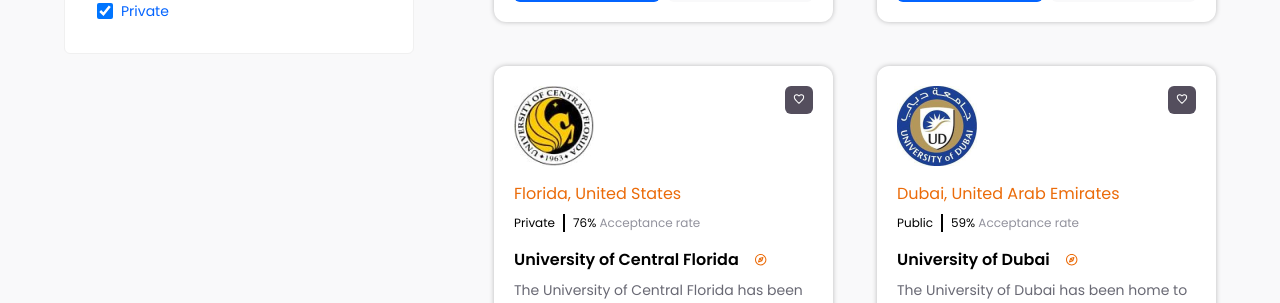
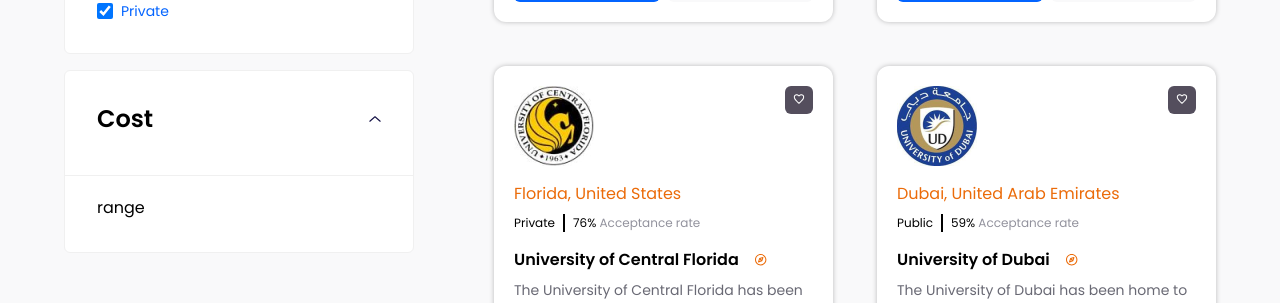
Before and after one commit to shruti271/university_listing_nextjs, a Next.js app in the folder compo-frontend/: page /universities in a window 1280 px wide. Shown: the part 850-1153 px from the top of the page. Built offline with nearby package versions, Linux system fonts and the light colour scheme.

Commit message:
Refactor interactive card

```diff
--- a/compo-frontend/components/filter/Filter.js
+++ b/compo-frontend/components/filter/Filter.js
@@ -1,3 +1,4 @@
+import Cost from './cost/Cost';
 import InstituteType from './institute-type/InstituteType';
 import SearchLocation from './search-location/SearchLocation';
 
@@ -6,6 +7,7 @@ const Filter = () => {
     <div className="flex flex-col space-y-4">
       <SearchLocation />
       <InstituteType />
+      <Cost />
     </div>
   );
 };
--- /dev/null
+++ b/compo-frontend/components/filter/cost/Cost.js
@@ -0,0 +1,9 @@
+import CardInteractive from '../shared/card-interactive/CardInteractive';
+import CardWrapper from '../shared/card-wrapper/CardWrapper';
+import FilterTitle from '../shared/filter-title/FilterTitle';
+
+const Cost = () => {
+  return <CardInteractive cardTitle="Cost" bottomComponent={<h2>range</h2>} />;
+};
+
+export default Cost;
--- a/compo-frontend/components/filter/institute-type/InstituteType.js
+++ b/compo-frontend/components/filter/institute-type/InstituteType.js
@@ -1,4 +1,5 @@
 import { useState } from 'react';
+import CardInteractive from '../shared/card-interactive/CardInteractive';
 import CardWrapper from '../shared/card-wrapper/CardWrapper';
 import FilterTitle from '../shared/filter-title/FilterTitle';
 import InstituteOptions from './institute-options/InstiuteOptions';
@@ -8,37 +9,10 @@ const InstituteType = ({ className = '' }) => {
   const handleOpenClick = () => setCardOpen(!cardOpen);
 
   return (
-    <CardWrapper>
-      <FilterTitle className="flex items-center justify-between">
-        <span>Institute Type</span>
-        <button
-          type="button"
-          onClick={handleOpenClick}
-          className={`w-3 h-2 transition-transform duration-300 ${
-            cardOpen ? '' : 'rotate-180'
-          }`}
-        >
-          <svg
-            width="14"
-            height="8"
-            viewBox="0 0 14 8"
-            fill="none"
-            xmlns="http://www.w3.org/2000/svg"
-            className="w-full h-full overflow-visible"
-          >
-            <path
-              d="M7.42958 0.84392L13.4296 6.17724C13.562 6.29403 13.6427 6.4586 13.654 6.63483C13.6652 6.81107 13.6061 6.98456 13.4896 7.11724C13.3728 7.2497 13.2082 7.33041 13.032 7.34166C12.8558 7.35291 12.6823 7.29378 12.5496 7.17724L6.98958 2.23725L1.42958 7.17724C1.2958 7.285 1.12559 7.33695 0.954433 7.32228C0.783282 7.3076 0.624401 7.22742 0.510918 7.09847C0.397435 6.96951 0.338111 6.80172 0.345313 6.63009C0.352516 6.45847 0.42569 6.29624 0.549578 6.17725L6.54958 0.84392C6.67124 0.737041 6.82764 0.678098 6.98958 0.678098C7.15152 0.678098 7.30792 0.737041 7.42958 0.84392Z"
-              fill="#131045"
-            />
-          </svg>
-        </button>
-      </FilterTitle>
-      {cardOpen && (
-        <div className="px-8 pt-5 pb-8">
-          <InstituteOptions />
-        </div>
-      )}
-    </CardWrapper>
+    <CardInteractive
+      cardTitle="Institute Type"
+      bottomComponent={<InstituteOptions />}
+    />
   );
 };
 
--- /dev/null
+++ b/compo-frontend/components/filter/shared/card-interactive/CardInteractive.js
@@ -0,0 +1,40 @@
+import CardWrapper from '../card-wrapper/CardWrapper';
+import FilterTitle from '../filter-title/FilterTitle';
+import { useState } from 'react';
+
+const CardInteractive = ({ cardTitle = '', bottomComponent }) => {
+  const [cardOpen, setCardOpen] = useState(true);
+  const handleOpenClick = () => setCardOpen(!cardOpen);
+
+  return (
+    <CardWrapper>
+      <FilterTitle className="flex items-center justify-between">
+        <span>{cardTitle}</span>
+        <button
+          type="button"
+          onClick={handleOpenClick}
+          className={`w-3 h-2 transition-transform duration-300 ${
+            cardOpen ? '' : 'rotate-180'
+          }`}
+        >
+          <svg
+            width="14"
+            height="8"
+            viewBox="0 0 14 8"
+            fill="none"
+            xmlns="http://www.w3.org/2000/svg"
+            className="w-full h-full overflow-visible"
+          >
+            <path
+              d="M7.42958 0.84392L13.4296 6.17724C13.562 6.29403 13.6427 6.4586 13.654 6.63483C13.6652 6.81107 13.6061 6.98456 13.4896 7.11724C13.3728 7.2497 13.2082 7.33041 13.032 7.34166C12.8558 7.35291 12.6823 7.29378 12.5496 7.17724L6.98958 2.23725L1.42958 7.17724C1.2958 7.285 1.12559 7.33695 0.954433 7.32228C0.783282 7.3076 0.624401 7.22742 0.510918 7.09847C0.397435 6.96951 0.338111 6.80172 0.345313 6.63009C0.352516 6.45847 0.42569 6.29624 0.549578 6.17725L6.54958 0.84392C6.67124 0.737041 6.82764 0.678098 6.98958 0.678098C7.15152 0.678098 7.30792 0.737041 7.42958 0.84392Z"
+              fill="#131045"
+            />
+          </svg>
+        </button>
+      </FilterTitle>
+      {cardOpen && <div className="px-8 pt-5 pb-8">{bottomComponent}</div>}
+    </CardWrapper>
+  );
+};
+
+export default CardInteractive;
```
